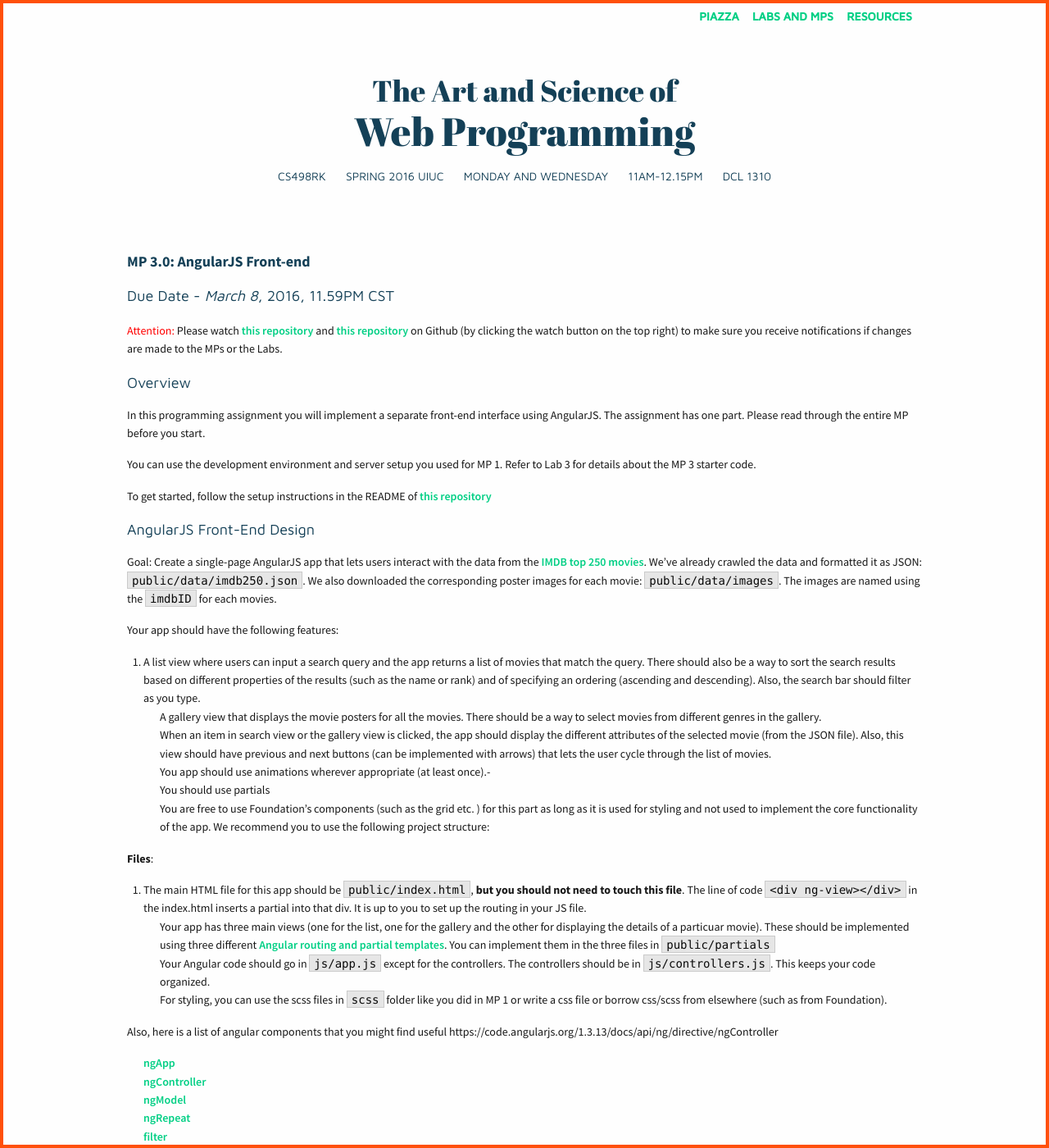
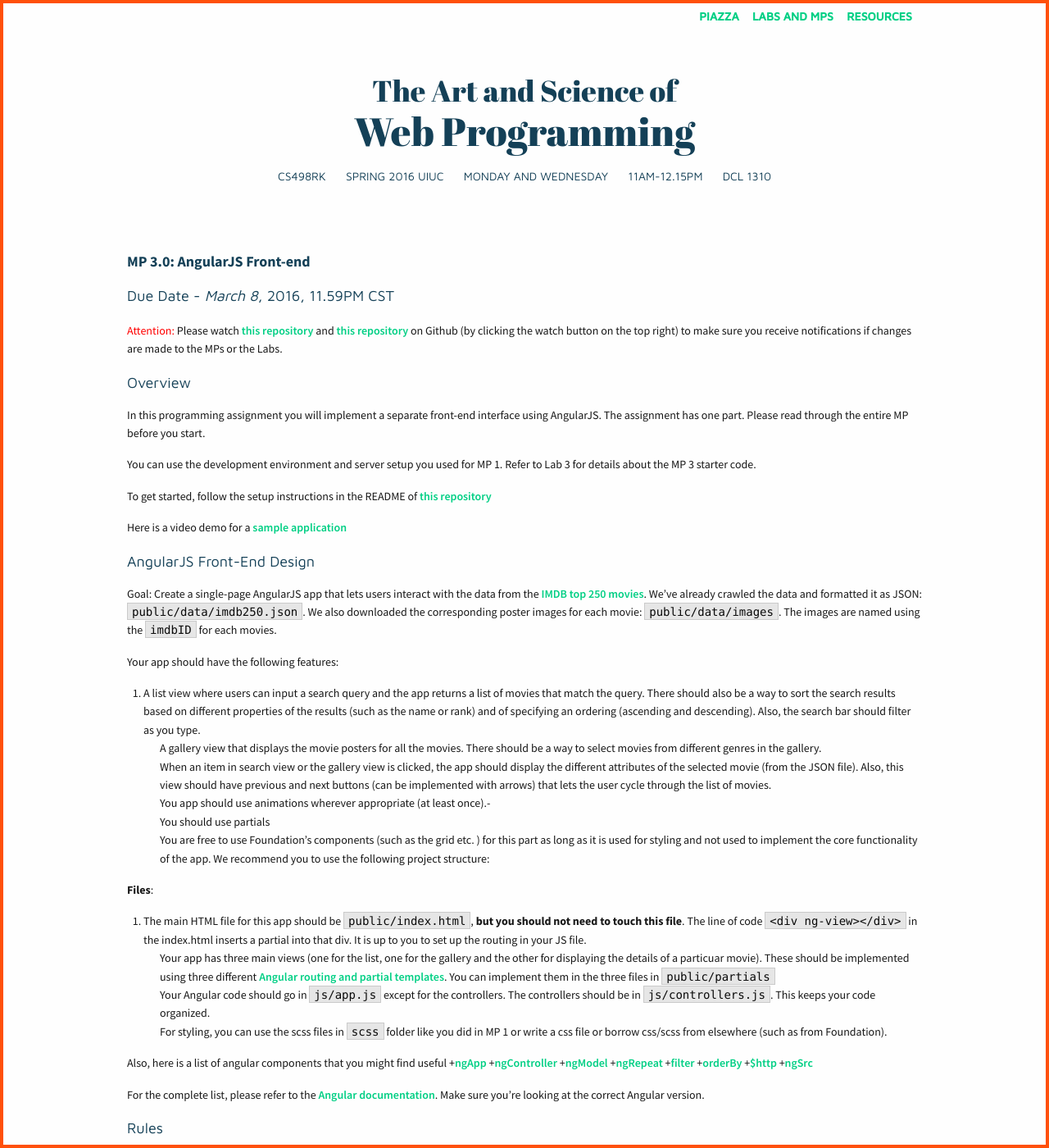
Before and after one commit to biplabdeka/fa2016, a Jekyll site: the page built from _posts/2016-3-2-MP-3.md, in a window 1280 px wide and 1400 px high. Shown: the whole window at 82% size. Built offline with Jekyll 4.4.1, drawn with Linux system fonts in a browser that asks for light colours; nearby versions of some CDN libraries; some of the changed lines change nothing that is shown.

Commit message:
adding video link, and fixing list again

```diff
--- a/_posts/2016-3-2-MP-3.md
+++ b/_posts/2016-3-2-MP-3.md
@@ -14,6 +14,8 @@ In this programming assignment you will implement a separate front-end interface
 You can use the development environment and server setup you used for MP 1. Refer to Lab 3 for details about the MP 3 starter code.
 
 To get started, follow the setup instructions in the README of [this repository](https://github.com/uiuc-web-programming/mp3_starter)
+
+Here is a video demo for a [sample application](https://youtu.be/DmDZuAr7QJE)
 
 <div class="section-heading"> AngularJS Front-End Design </div>
 Goal: Create a single-page AngularJS app that lets users interact with the data from the [IMDB top 250 movies](http://www.imdb.com/chart/top). We've already crawled the data and formatted it as JSON: `public/data/imdb250.json`. We also downloaded the corresponding poster images for each movie: `public/data/images`. The images are named using the `imdbID` for each movies.
@@ -37,15 +39,14 @@ The line of code `<div ng-view></div>` in the index.html inserts a partial into
 + For styling, you can use the scss files in `scss` folder like you did in MP 1 or write a css file or borrow css/scss from elsewhere (such as from Foundation).
 
 Also, here is a list of angular components that you might find useful
-https://code.angularjs.org/1.3.13/docs/api/ng/directive/ngController
-+ [ngApp](https://code.angularjs.org/1.3.13/docs/api/ng/directive/ngApp)
-+ [ngController](https://code.angularjs.org/1.3.13/docs/api/ng/directive/ngController)
-+ [ngModel](https://code.angularjs.org/1.3.13/docs/api/ng/directive/ngModel)
-+ [ngRepeat](https://code.angularjs.org/1.3.13/docs/api/ng/directive/ngRepeat)
-+ [filter](https://code.angularjs.org/1.3.13/docs/api/ng/service/$filter)
-+ [orderBy](https://code.angularjs.org/1.3.13/docs/api/ng/filter/orderBy)
-+ [$http](https://code.angularjs.org/1.3.13/docs/api/ng/service/$http)
-+ [ngSrc](https://code.angularjs.org/1.3.13/docs/api/ng/directive/ngSrc)
++[ngApp](https://code.angularjs.org/1.3.13/docs/api/ng/directive/ngApp)
++[ngController](https://code.angularjs.org/1.3.13/docs/api/ng/directive/ngController)
++[ngModel](https://code.angularjs.org/1.3.13/docs/api/ng/directive/ngModel)
++[ngRepeat](https://code.angularjs.org/1.3.13/docs/api/ng/directive/ngRepeat)
++[filter](https://code.angularjs.org/1.3.13/docs/api/ng/service/$filter)
++[orderBy](https://code.angularjs.org/1.3.13/docs/api/ng/filter/orderBy)
++[$http](https://code.angularjs.org/1.3.13/docs/api/ng/service/$http)
++[ngSrc](https://code.angularjs.org/1.3.13/docs/api/ng/directive/ngSrc)
 
 For the complete list, please refer to the [Angular documentation](https://docs.angularjs.org/api/ng). Make sure you're looking at the correct Angular version.
 
```
